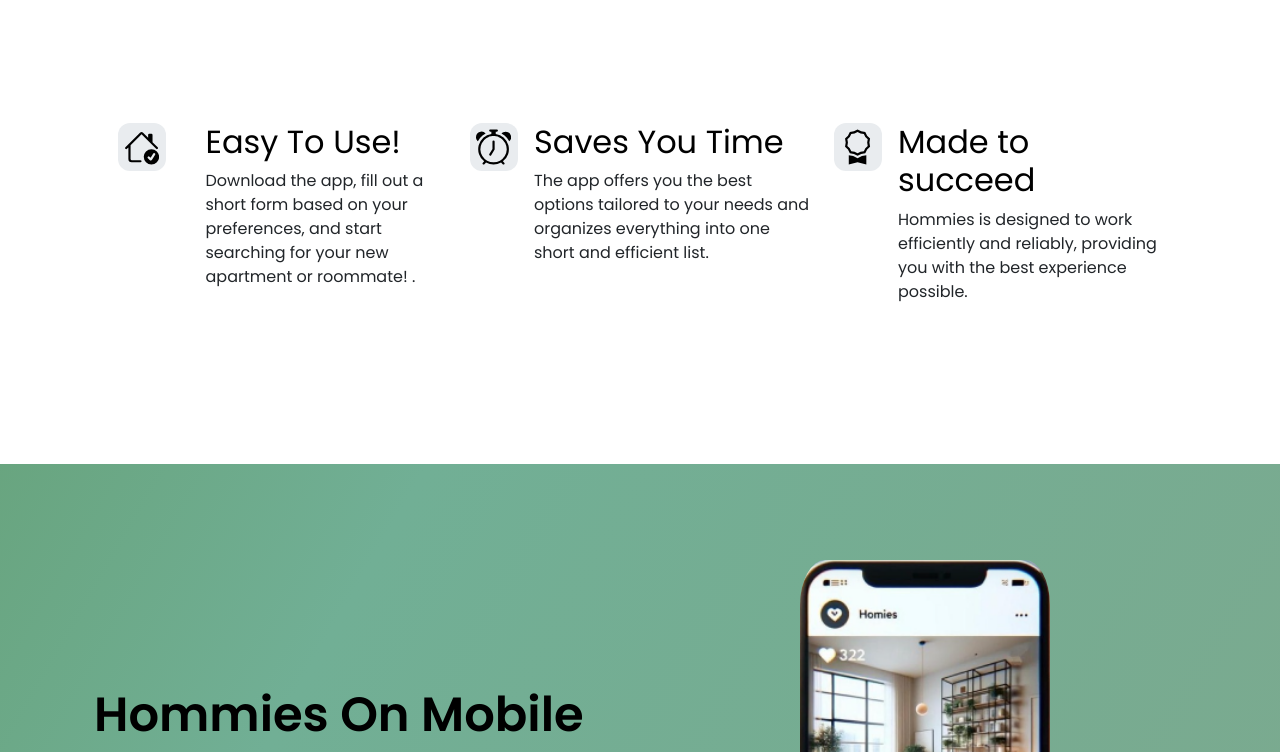
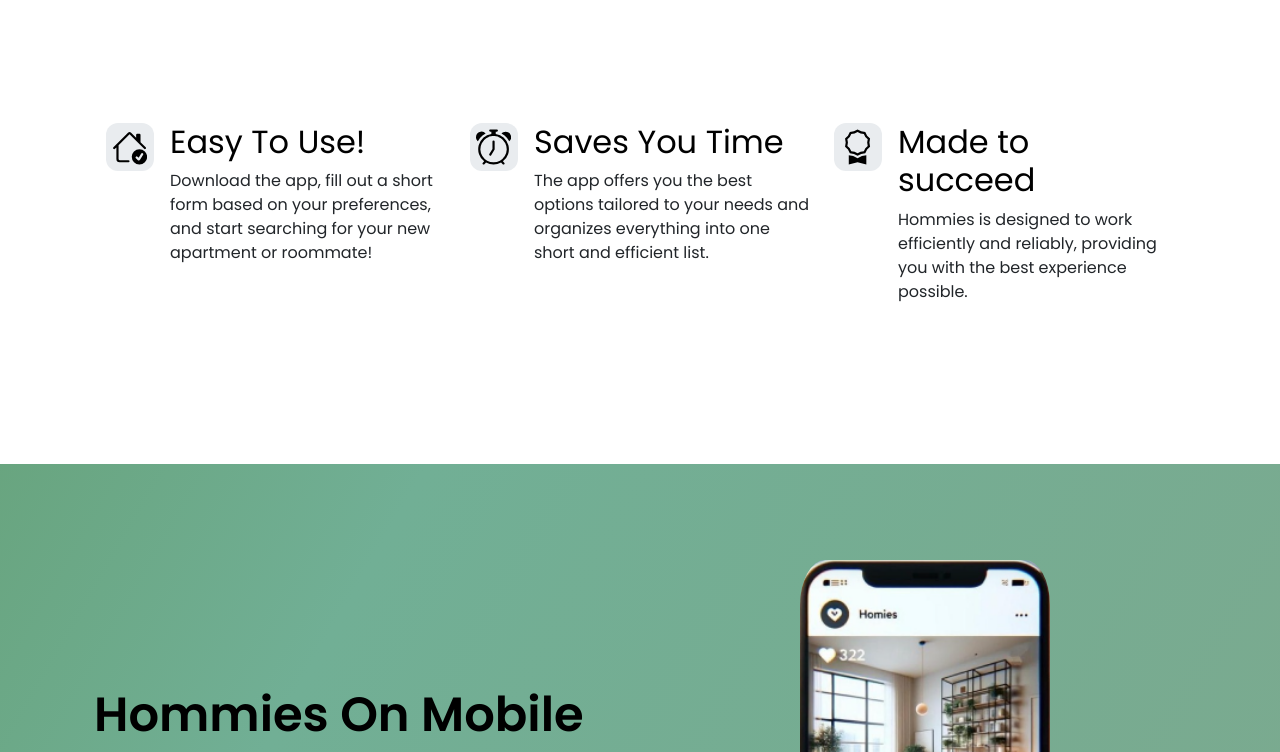
Before and after one commit to shaymarsiano1/Hommies1.1, a plain HTML site: page index.html in a window 1280 px wide. Shown: the part 880-1632 px from the top of the page. Drawn offline with nearby package versions, Linux system fonts and the light colour scheme.

Commit message:
Add files via upload

```diff
--- a/index.html
+++ b/index.html
@@ -149,18 +149,15 @@
   <div class="container px-4 py-5" id="hanging-icons">
     <div class="row g-4 py-5 row-cols-1 row-cols-lg-3">
       <div class="col d-flex align-items-start">
-      <div class="container">
         <div class="icon-square text-body-emphasis bg-body-secondary d-inline-flex align-items-center justify-content-center fs-4 flex-shrink-0 me-3">
           <svg class="bi" width="1em" height="1em"><use xlink:href="#toggles2"></use></svg><svg xmlns="http://www.w3.org/2000/svg" width="16" height="16" fill="currentColor" class="bi bi-house-check" viewBox="0 0 16 16">
             <path d="M7.293 1.5a1 1 0 0 1 1.414 0L11 3.793V2.5a.5.5 0 0 1 .5-.5h1a.5.5 0 0 1 .5.5v3.293l2.354 2.353a.5.5 0 0 1-.708.708L8 2.207l-5 5V13.5a.5.5 0 0 0 .5.5h4a.5.5 0 0 1 0 1h-4A1.5 1.5 0 0 1 2 13.5V8.207l-.646.647a.5.5 0 1 1-.708-.708z"/>
             <path d="M12.5 16a3.5 3.5 0 1 0 0-7 3.5 3.5 0 0 0 0 7m1.679-4.493-1.335 2.226a.75.75 0 0 1-1.174.144l-.774-.773a.5.5 0 0 1 .708-.707l.547.547 1.17-1.951a.5.5 0 1 1 .858.514"/>
           </svg>
         </div>
-      </div>
         <div>
           <h3 class="fs-2 text-body-emphasis">Easy To Use!</h3>
-          <p>Download the app, fill out a short form based on your preferences, and start searching for your new apartment or roommate! .</p>
-
+          <p>Download the app, fill out a short form based on your preferences, and start searching for your new apartment or roommate!</p>
           </a>
         </div>
       </div>
@@ -174,7 +171,6 @@
         <div>
           <h3 class="fs-2 text-body-emphasis">Saves You Time</h3>
           <p>The app offers you the best options tailored to your needs and organizes everything into one short and efficient list.</p>
-
           </a>
         </div>
       </div>
```
